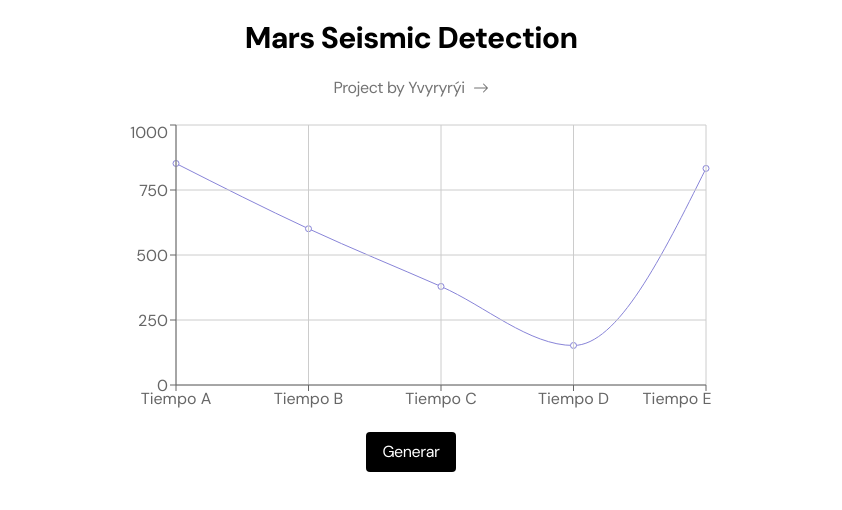
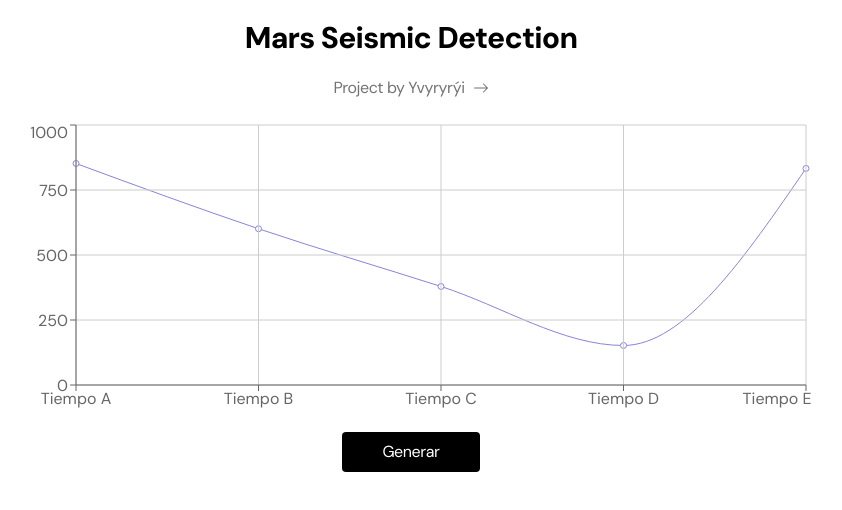
Before and after one commit to Yvyryryi/frontend, a Next.js app in the folder frontend-app/: page / in a window 1280 px wide. Shown: the top 510 px of the page, without its empty margins (229-1071 px from the left). Built offline with nearby package versions, Linux system fonts and the light colour scheme.

Commit message:
Changes in chart and generation, removed Next README

```diff
--- a/frontend-app/src/app/globals.css
+++ b/frontend-app/src/app/globals.css
@@ -15,5 +15,5 @@ a {
 }
 
 .btn-primary {
-    @apply inline-flex tracking-tight bg-black text-white py-2 px-4 rounded hover:bg-neutral-800 duration-200
+    @apply inline-flex tracking-tight bg-black text-white py-2 px-10 rounded hover:bg-neutral-800 duration-200
 }
--- a/frontend-app/src/components/ChartExample.tsx
+++ b/frontend-app/src/components/ChartExample.tsx
@@ -1,7 +1,7 @@
 "use client"
 
 import { useState } from "react";
-import { CartesianGrid, Line, LineChart, XAxis, YAxis } from "recharts";
+import { CartesianGrid, Line, LineChart, Tooltip, XAxis, YAxis } from "recharts";
 
 export default function ChartExample(){
     const [data, setData] = useState(
@@ -16,10 +16,11 @@ export default function ChartExample(){
 
     return(
         <div className="flex flex-col gap-3 items-center justify-center">
-            <LineChart width={600} height={300} data={data}>
+            <LineChart width={800} height={300} data={data}>
                 <Line type="monotone" dataKey="y" stroke="#8884d8" />
                 <CartesianGrid stroke="#ccc" />
                 <XAxis dataKey="x" />
+                <Tooltip />
                 <YAxis />
             </LineChart>
             <button className="btn-primary" onClick={()=> setData([
```
Also changed, not shown: 1 other file (tests, documents, lock files or other folders).
